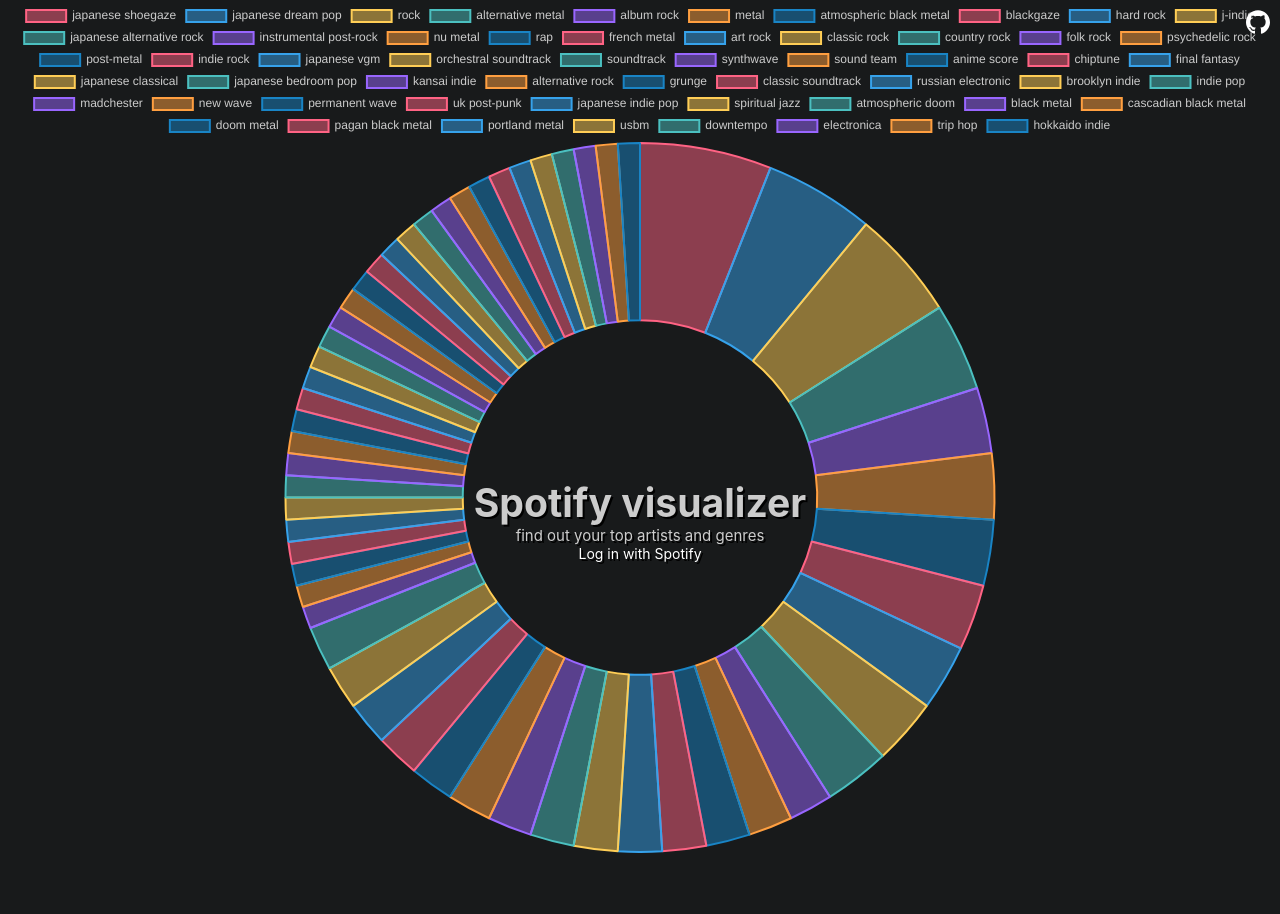
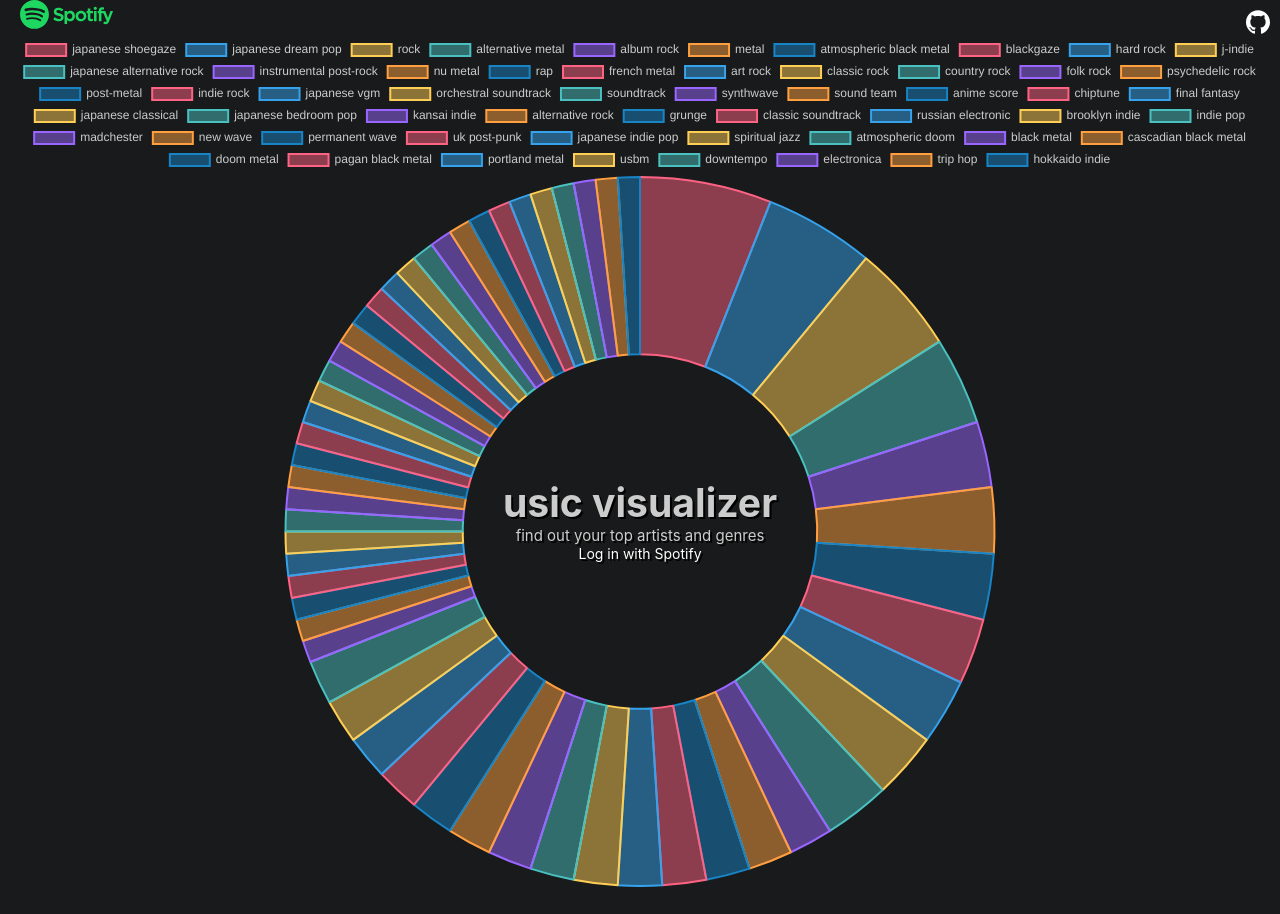
Before and after one commit to draganstefanovic12/Music-Visualizer, a React (Vite) app: page / in a window 1280 px wide. Before the commit the page ends 880 px from the top, so only its background shows below. Built offline with nearby package versions, Linux system fonts and the light colour scheme.

Commit message:
changing design ,adding logo for design guidelines

```diff
--- a/index.html
+++ b/index.html
@@ -4,7 +4,7 @@
     <meta charset="UTF-8" />
     <link rel="icon" type="image/svg+xml" href="/headphones.svg" />
     <meta name="viewport" content="width=device-width, initial-scale=1.0" />
-    <title>Genrefy</title>
+    <title>Music Visualizer</title>
   </head>
   <body>
     <div id="root"></div>
--- a/src/components/Artists/Artists.tsx
+++ b/src/components/Artists/Artists.tsx
@@ -13,7 +13,7 @@
       <ul className="content-ul">
         {topArtists.items.map((artist: Artist, i: number) => (
           <li key={i}>
-            <p>{artist.name}</p>
+            {/* <p>{artist.name}</p> */}
             <img src={artist.images[0].url} alt="artist-img" />
           </li>
         ))}
--- a/src/components/SpotifyLogin/SpotifyLogin.tsx
+++ b/src/components/SpotifyLogin/SpotifyLogin.tsx
@@ -43,7 +43,7 @@
   return (
     <>
       <div className="login-wrapper">
-        <h1>Spotify visualizer</h1>
+        <h1>usic visualizer</h1>
         <p>find out your top artists and genres</p>
         <a href={loginLink}>Log in with Spotify</a>
       </div>
--- a/src/components/Tracks/Tracks.tsx
+++ b/src/components/Tracks/Tracks.tsx
@@ -22,7 +22,7 @@
       <ul className="content-ul">
         {topTracks.items.map((track: Track, i: number) => (
           <li key={i}>
-            <p>{track.name}</p>
+            {/* <p>{track.name}</p> */}
             <img src={track.album.images[0].url} alt="content-img" />
           </li>
         ))}
--- a/src/main.tsx
+++ b/src/main.tsx
@@ -1,16 +1,17 @@
 import { TokenContextProvider } from "./context/TokenContext";
 import { QueryClient, QueryClientProvider } from "react-query";
 import "./main.css";
+import App from "./App";
 import React from "react";
 import ReactDOM from "react-dom/client";
-import App from "./App";
-
+import spotifyLogo from "./assets/images/spotify.svg";
 const queryClient = new QueryClient();
 
 ReactDOM.createRoot(document.getElementById("root") as HTMLElement).render(
   <React.StrictMode>
     <TokenContextProvider>
       <QueryClientProvider client={queryClient}>
+        <img src={spotifyLogo} alt="spotify-logo" className="logo" />
         <App />
       </QueryClientProvider>
     </TokenContextProvider>
--- a/src/pages/Homepage/Homepage.tsx
+++ b/src/pages/Homepage/Homepage.tsx
@@ -2,9 +2,9 @@
 import { useState } from "react";
 import { useQuery } from "react-query";
 import { handleCurrentUser } from "../../api/spotifyApi";
+import Spinner from "../../components/Spinner/Spinner";
+import Timeframe from "../../components/Timeframe";
 import ContentWrapper from "../../components/ContentWrapper/ContentWrapper";
-import Timeframe from "../../components/Timeframe";
-import Spinner from "../../components/Spinner/Spinner";
 
 const Homepage = () => {
   const [term, setTerm] = useState<string>("medium_term");
--- a/src/pages/Homepage/homepage.css
+++ b/src/pages/Homepage/homepage.css
@@ -10,6 +10,11 @@
 
 .selection-wrapper button:first-child {
   border-top-right-radius: 0.3rem;
+}
+
+.logo {
+  padding-left: 1rem;
+  height: 1.5rem;
 }
 
 .selection-wrapper {
```
Also changed, not shown: src/assets/images/spotify.svg (added).
